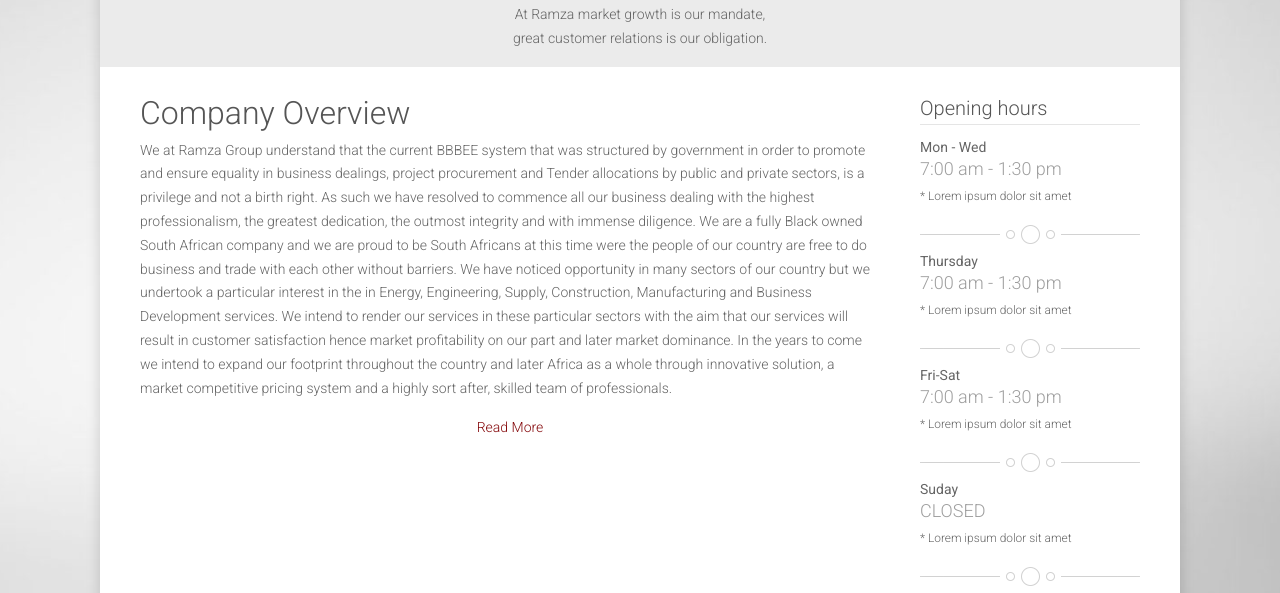
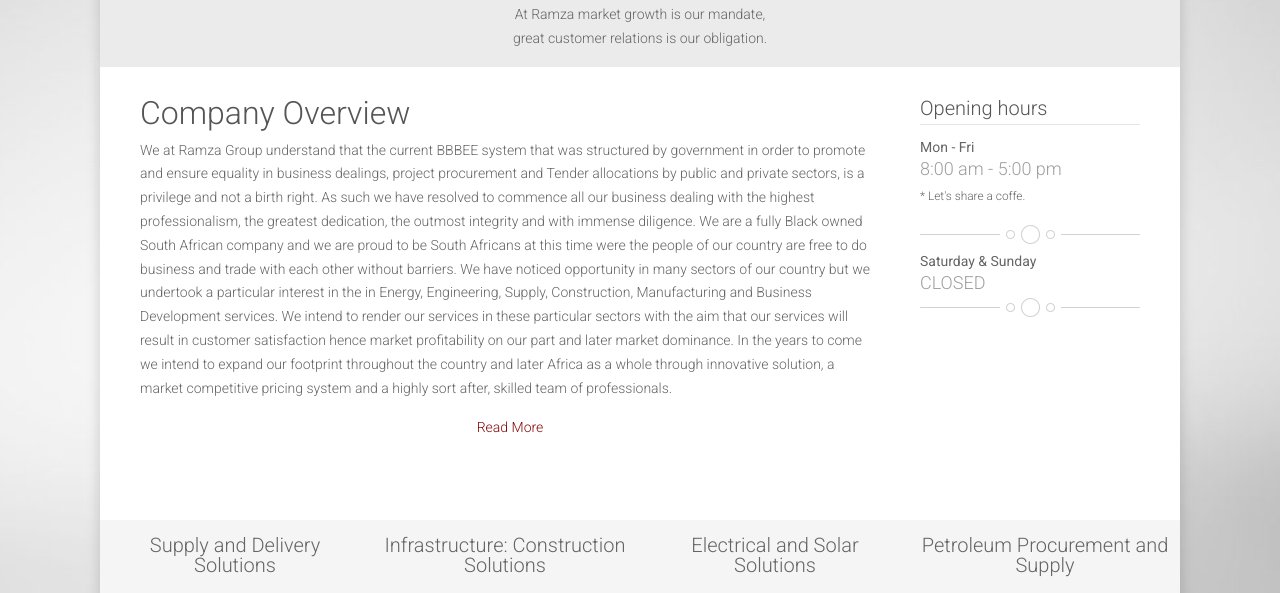
Before and after one commit to tanyaradzwa05/Ramza, a plain HTML site: page index.html in a window 1280 px wide. Shown: the part 809-1402 px from the top of the page. Drawn offline with Linux system fonts and the light colour scheme.

Commit message:
changing timetable

```diff
--- a/index.html
+++ b/index.html
@@ -168,36 +168,21 @@
                                     We have noticed opportunity in many sectors of our country but we undertook a particular interest in the in Energy, Engineering, Supply, Construction, Manufacturing and Business Development services. We intend to render our services in these particular sectors with the aim that our services will result in customer satisfaction hence market profitability on our part and later market dominance. In the years to come we intend to expand our footprint throughout the country and later Africa as a whole through innovative solution, a market competitive pricing system and a highly sort after, skilled team of professionals.</p>
 
                                     <p class="text-center animate fadeInUp margin-bottom-50">
-                                        <a href="pages-full-width.html">Read More</a>
+                                        <a href="thisIsUs.html">Read More</a>
                                     </p>
                                     </div>
                                 <!-- End Main Text -->
                                 <!-- Side Column -->
                                 <div class="col-md-3">
                                     <h3 class="title">Opening hours</h3>
-                                    <h6 style="margin: 0;">Mon - Wed</h6>
-                                    <h4 style="margin: 0;">7:00 am - 1:30 pm</h4>
+                                    <h6 style="margin: 0;">Mon - Fri</h6>
+                                    <h4 style="margin: 0;">8:00 am - 5:00 pm</h4>
                                     <p>
-                                        <small>* Lorem ipsum dolor sit amet</small>
+                                        <small>* Let's share a coffe.</small>
                                     </p>
                                     <hr>
-                                    <h6 style="margin: 0;">Thursday</h6>
-                                    <h4 style="margin: 0;">7:00 am - 1:30 pm</h4>
-                                    <p>
-                                        <small>* Lorem ipsum dolor sit amet</small>
-                                    </p>
-                                    <hr>
-                                    <h6 style="margin: 0;">Fri-Sat</h6>
-                                    <h4 style="margin: 0;">7:00 am - 1:30 pm</h4>
-                                    <p>
-                                        <small>* Lorem ipsum dolor sit amet</small>
-                                    </p>
-                                    <hr>
-                                    <h6 style="margin: 0;">Suday</h6>
+                                    <h6 style="margin: 0;">Saturday & Sunday</h6>
                                     <h4 style="margin: 0;">CLOSED</h4>
-                                    <p>
-                                        <small>* Lorem ipsum dolor sit amet</small>
-                                    </p>
                                     <hr>
                                 </div>
                                 <!-- End Side Column -->
```
